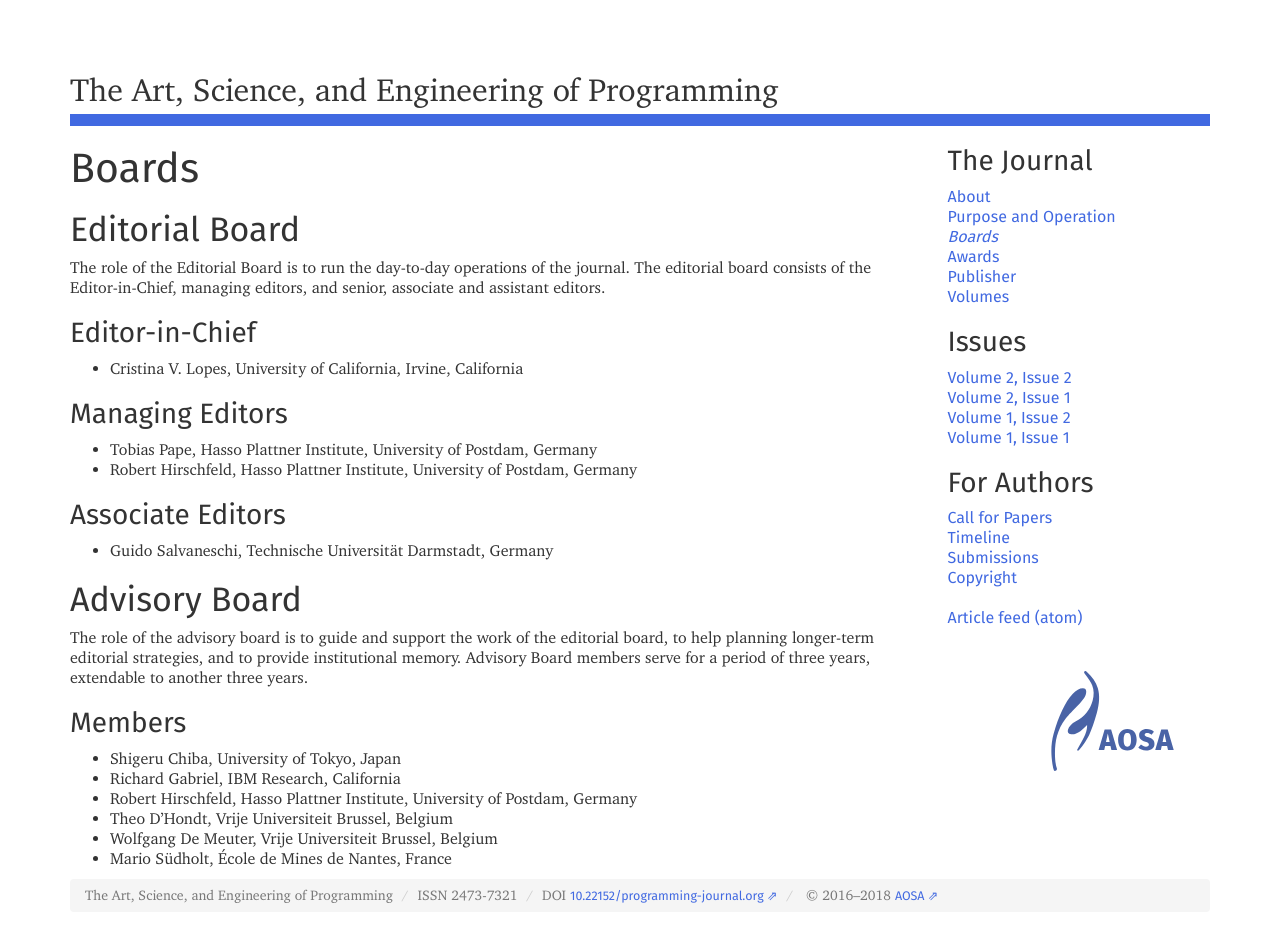
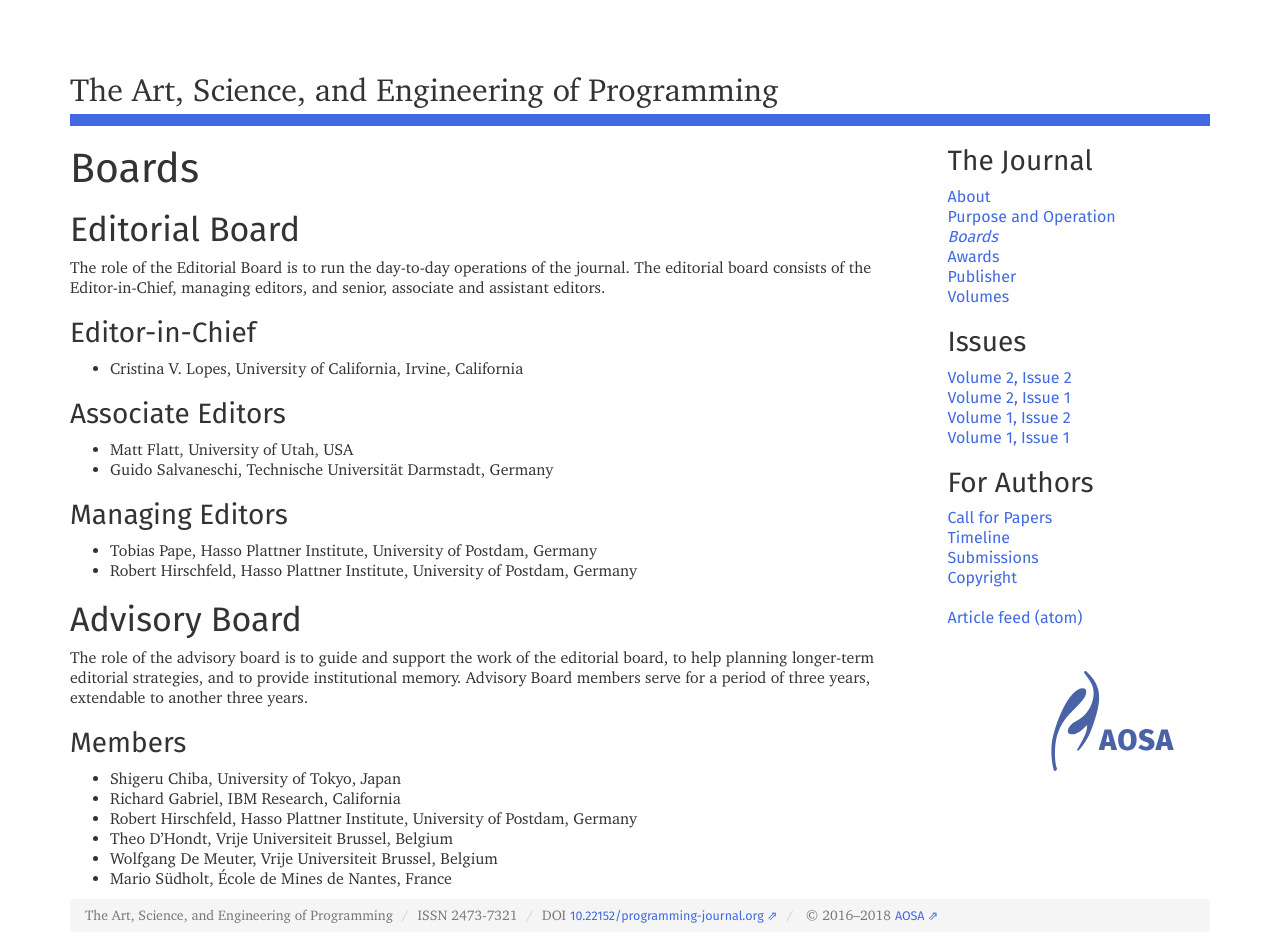
Before and after one commit to programming-journal/programming-journal.github.io, a Jekyll site: the page built from boards/index.markdown, in a window 1280 px wide. Built offline with Jekyll 4.4.1, drawn with Linux system fonts in a browser that asks for light colours; nearby versions of some CDN libraries.

Commit message:
Added Matt as AE

```diff
--- a/boards/index.markdown
+++ b/boards/index.markdown
@@ -10,12 +10,13 @@ The role of the Editorial Board is to run the day-to-day operations of the journ
 ### Editor-in-Chief
 * Cristina V. Lopes, University of California, Irvine, California
 
+### Associate Editors
+* Matt Flatt, University of Utah, USA
+* Guido Salvaneschi, Technische Universität Darmstadt, Germany
+
 ### Managing Editors
 * Tobias Pape, Hasso Plattner Institute, University of Postdam, Germany
 * Robert Hirschfeld, Hasso Plattner Institute, University of Postdam, Germany
-
-### Associate Editors
-* Guido Salvaneschi, Technische Universität Darmstadt, Germany
 
 ## Advisory Board
 The role of the advisory board is to guide and support the work of the editorial board, to help planning longer-term editorial strategies, and to provide institutional memory. Advisory Board members serve for a period of three years, extendable to another three years.
```
